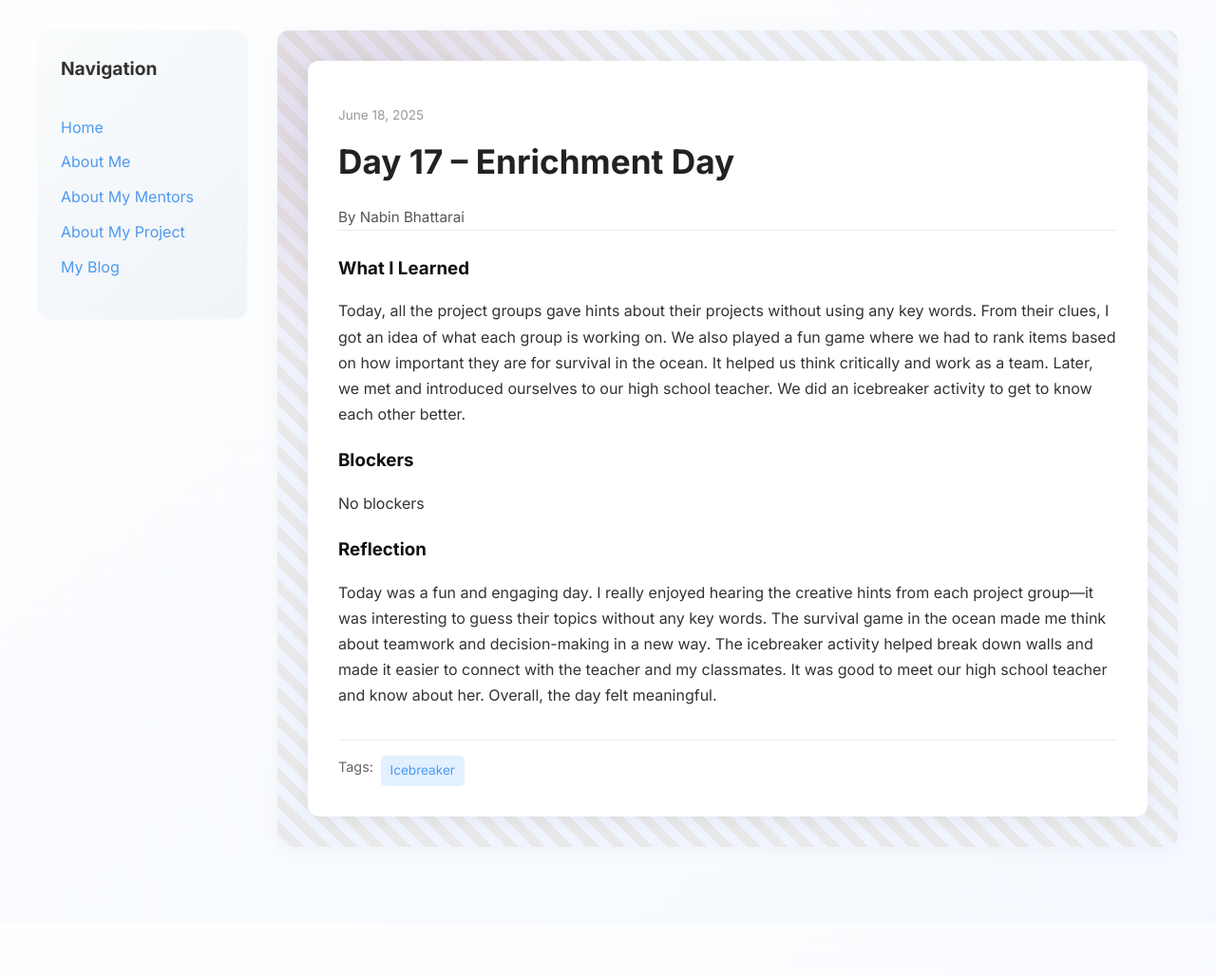
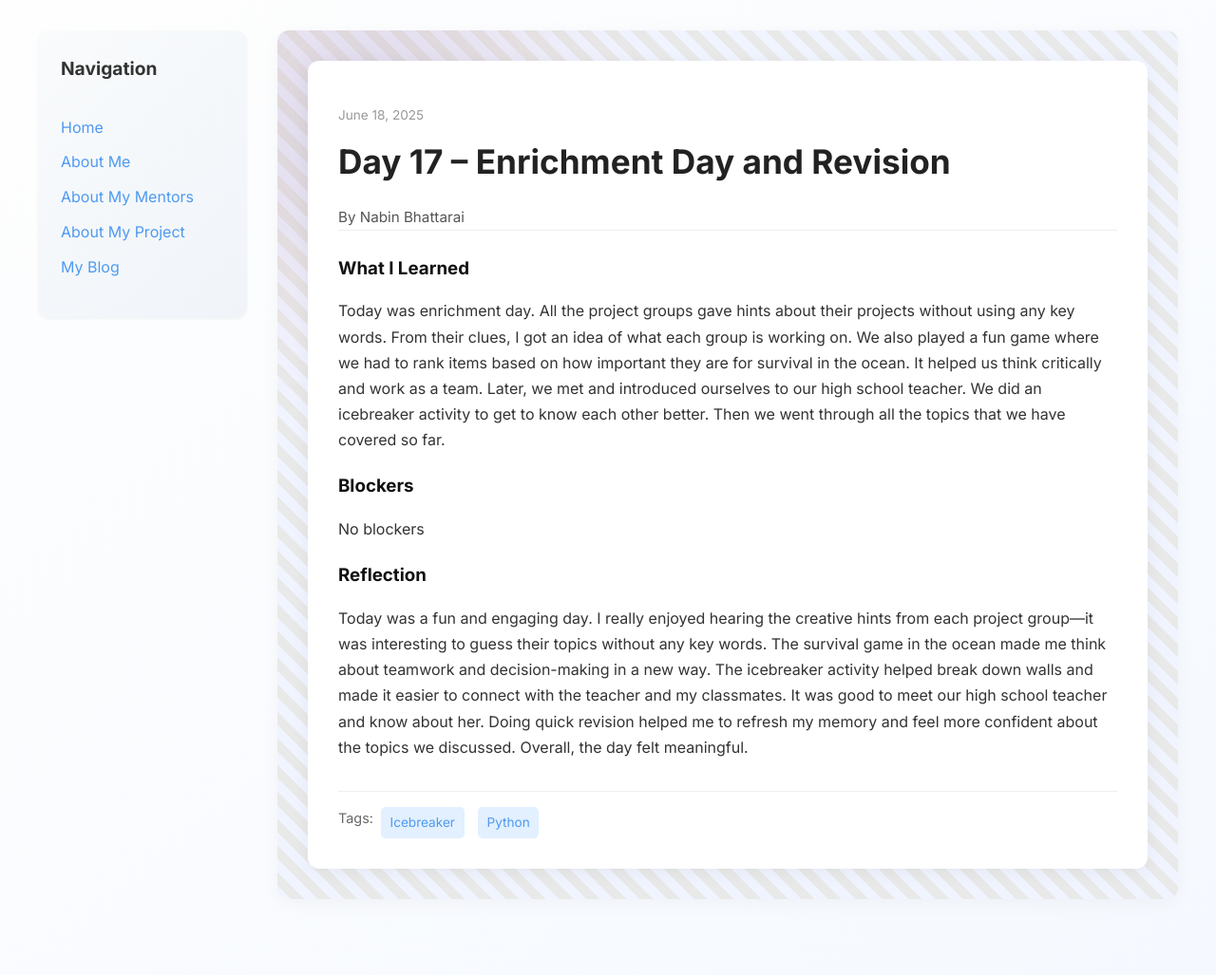
Before and after one commit to bhattarainabin2055/bhattarainabin2055.github.io, a Jekyll site: the page built from _posts/2025-06-18-day-17.md, in a window 1280 px wide. Shown: the whole page at 95% size. Built offline with Jekyll 4.4.1, drawn with Linux system fonts in a browser that asks for light colours; before the commit the page ends 972 px from its top, so only the background shows below that.

Commit message:
Update 2025-06-18-day-17.md

```diff
--- a/_posts/2025-06-18-day-17.md
+++ b/_posts/2025-06-18-day-17.md
@@ -1,16 +1,16 @@
 ---
 layout: post
-title: "Day 17 – Enrichment Day"
+title: "Day 17 – Enrichment Day and Revision"
 date: 2025-06-18
 author: Nabin Bhattarai
 permalink: /day17.html
-tags: ["Icebreaker"]
+tags: ["Icebreaker", "Python"]
 
 what_i_learned: |
- Today, all the project groups gave hints about their projects without using any key words. From their clues, I got an idea of what each group is working on. We also played a fun game where we had to rank items based on how important they are for survival in the ocean. It helped us think critically and work as a team. Later, we met and introduced ourselves to our high school teacher. We did an icebreaker activity to get to know each other better.
+ Today was enrichment day. All the project groups gave hints about their projects without using any key words. From their clues, I got an idea of what each group is working on. We also played a fun game where we had to rank items based on how important they are for survival in the ocean. It helped us think critically and work as a team. Later, we met and introduced ourselves to our high school teacher. We did an icebreaker activity to get to know each other better. Then we went through all the topics that we have covered so far.
 blockers: |
   No blockers
 
 reflection: |
-  Today was a fun and engaging day. I really enjoyed hearing the creative hints from each project group—it was interesting to guess their topics without any key words. The survival game in the ocean made me think about teamwork and decision-making in a new way. The icebreaker activity helped break down walls and made it easier to connect with the teacher and my classmates. It was good to meet our high school teacher and know about her. Overall, the day felt meaningful.
+  Today was a fun and engaging day. I really enjoyed hearing the creative hints from each project group—it was interesting to guess their topics without any key words. The survival game in the ocean made me think about teamwork and decision-making in a new way. The icebreaker activity helped break down walls and made it easier to connect with the teacher and my classmates. It was good to meet our high school teacher and know about her. Doing quick revision helped me to refresh my memory and feel more confident about the topics we discussed. Overall, the day felt meaningful.
 ---
```
